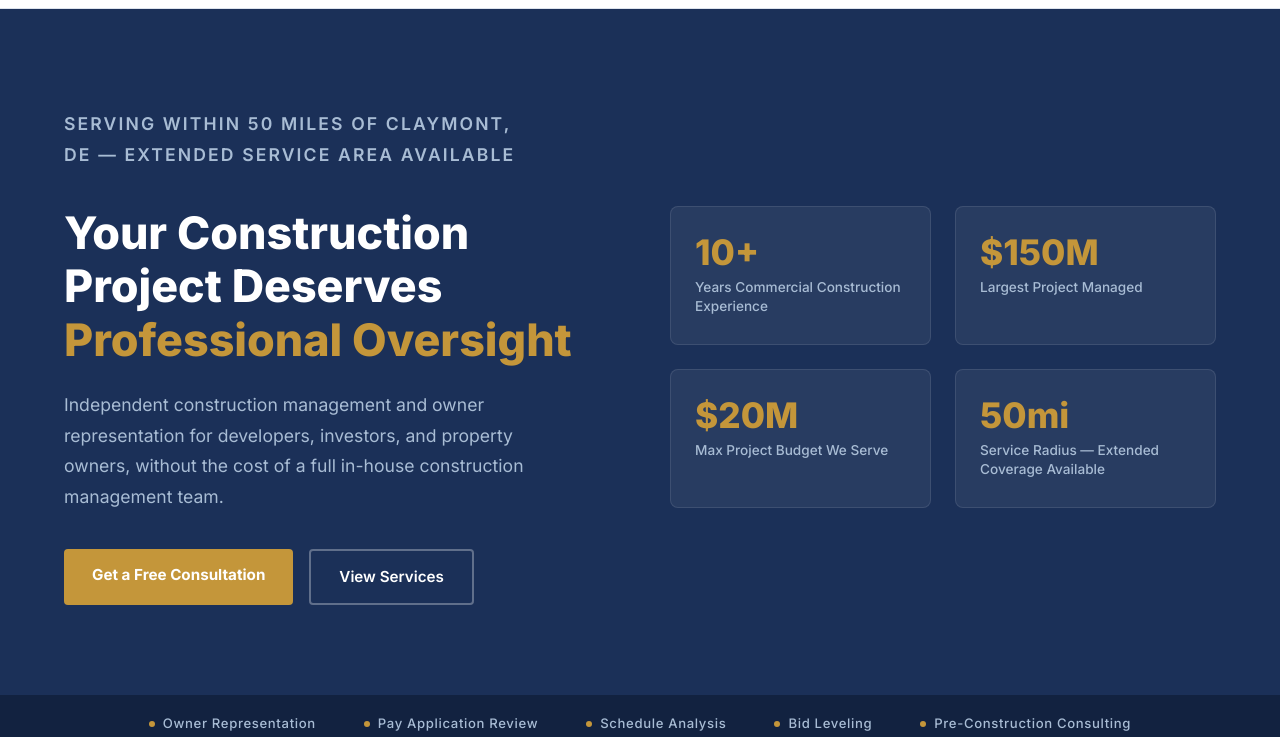
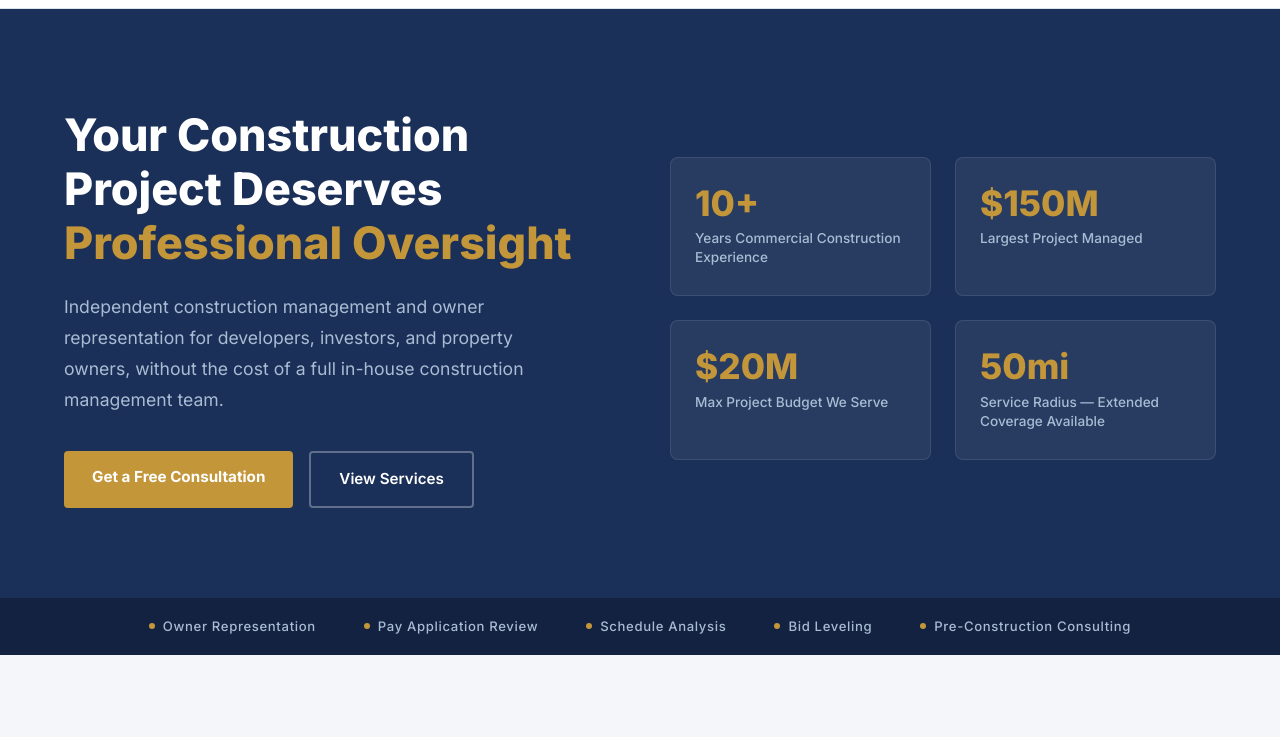
Before and after one commit to BrenTheBuilder/Fieldstone-Oversight, a plain HTML site: page index.html in a window 1280 px wide. Shown: the part 63-800 px from the top of the page. Drawn offline with Linux system fonts and the light colour scheme.

Commit message:
update index.html

```diff
--- a/index.html
+++ b/index.html
@@ -511,7 +511,6 @@
   <!-- ─── Hero ─────────────────────────────────────── -->
   <section class="hero">
     <div class="hero-content">
-      <p class="hero-eyebrow">Serving within 50 miles of Claymont, DE &mdash; Extended service area available</p>
       <h1>Your Construction Project Deserves <span>Professional Oversight</span></h1>
       <p>Independent construction management and owner representation for developers, investors, and property owners, without the cost of a full in-house construction management team.</p>
       <div class="hero-ctas">
```
